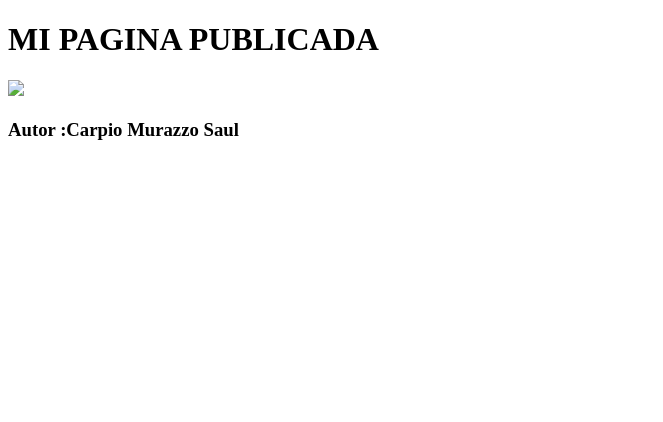
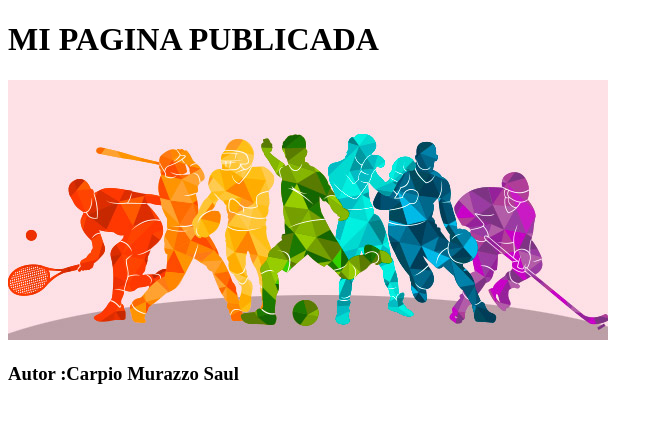
Before and after one commit to scarpio290/prueba1-carpio, a plain HTML site: page index.html in a window 1280 px wide. Shown: the whole page, without its empty margins (0-663 px from the left). Drawn offline with Linux system fonts and the light colour scheme.

Commit message:
Add files via upload

```diff
--- a/index.html
+++ b/index.html
@@ -8,7 +8,7 @@
 </head>
 <body>
     <H1>MI PAGINA PUBLICADA</H1>
-    <img src="imagenes/deporte.jpg">
+    <img src="deporte.jpg">
     <H3>Autor :Carpio Murazzo Saul</H3>
 
 </body>
```
